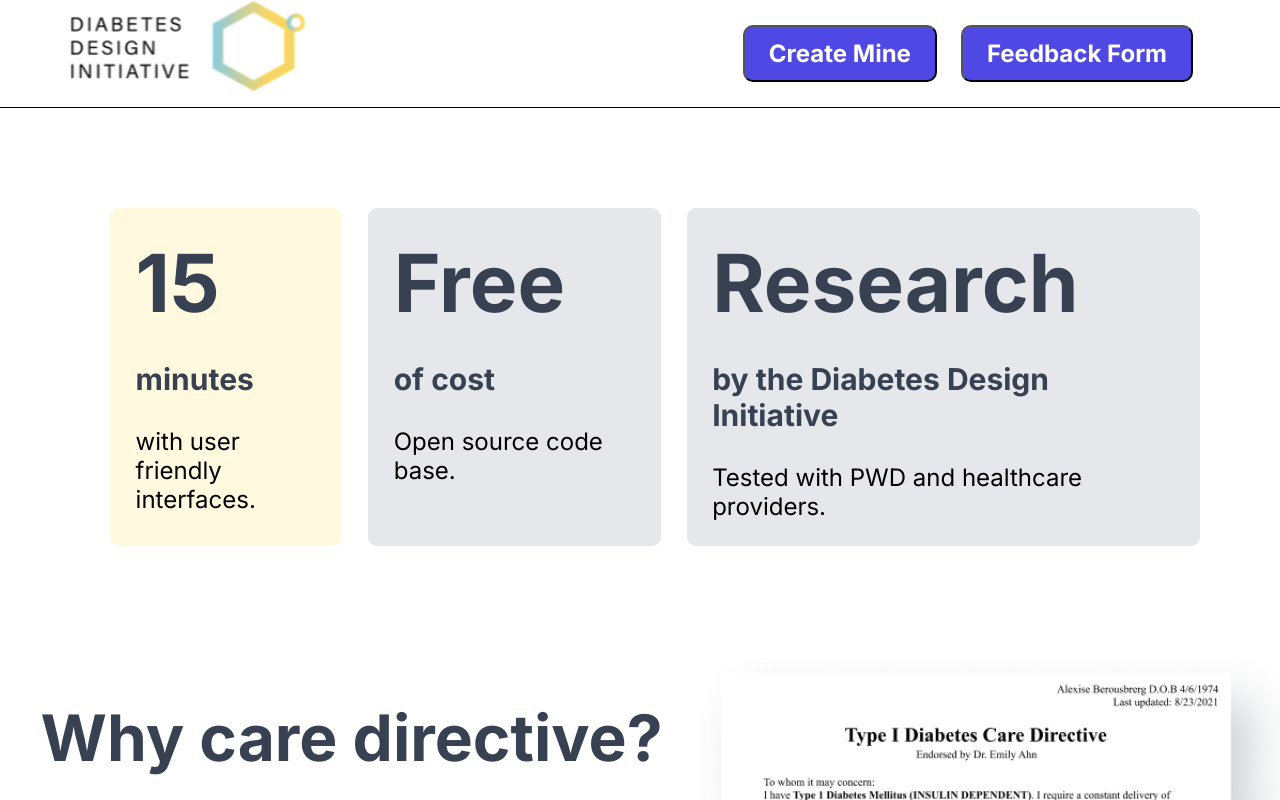
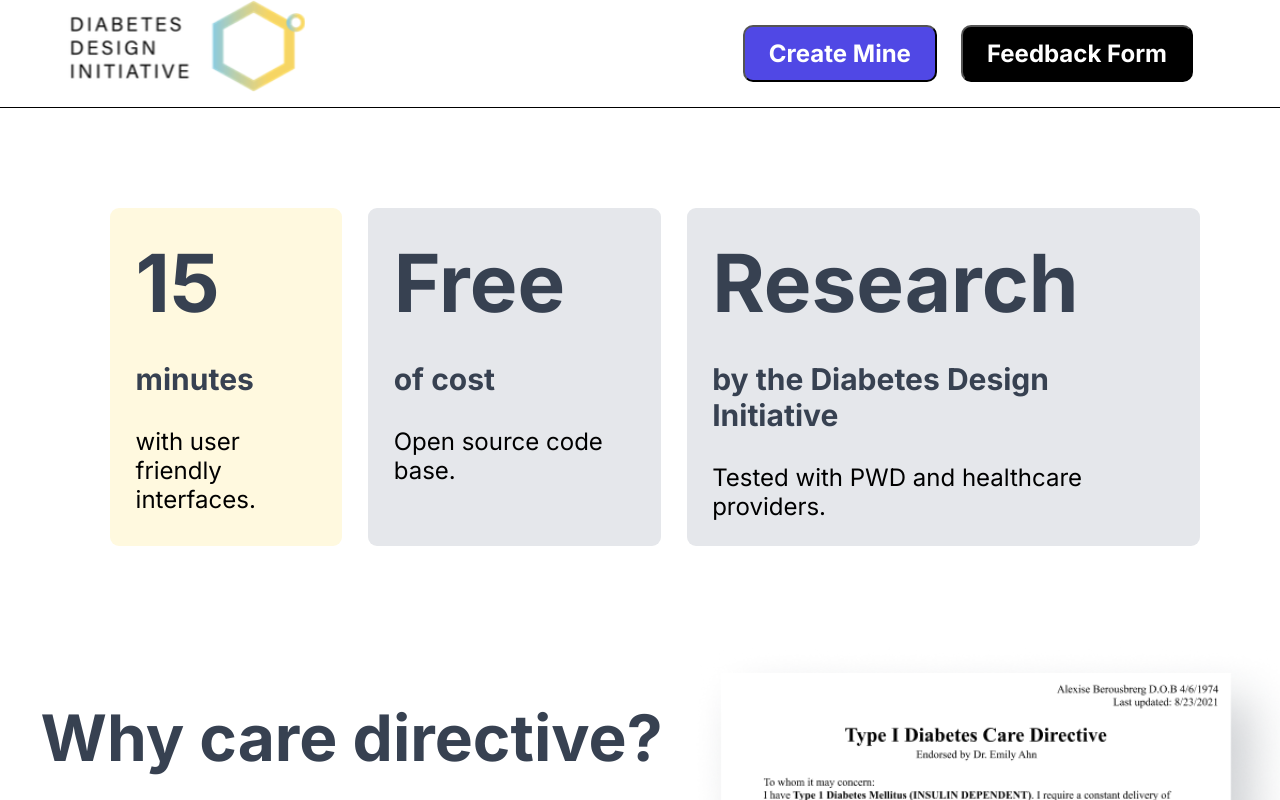
Before and after one commit to jhcode14/t1d-fall2021, a React (Create React App) app: page / in a window 1280 px wide. Shown: the top 800 px of the page. Built offline with nearby package versions, Linux system fonts and the light colour scheme.

Commit message:
add black button

```diff
--- a/src/components/Button.style.js
+++ b/src/components/Button.style.js
@@ -5,21 +5,13 @@
     Reference: https://www.youtube.com/watch?v=-FZzPHSLauc
 
     TODO:
-    - Import Inter font
-    - Adjust background color when hovering
+    - Animation when hovering
+    - Resizeable button
 */
 
 import styled from 'styled-components'
 
 
-/*
-    (Incomplete)
-    To use this Button component, you will need to manually set the
-    size of the button.
-
-    Command for turning default value to mannually set value.
-    ${(props) => props.name}
-*/
 export const Button = styled.button`
     width: 291 px;
     height: 53 px;
@@ -48,3 +40,32 @@ export const Button = styled.button`
         background-color: #6D66E5;
     }
 `;
+
+export const BlackButton = styled.button`
+    width: 291 px;
+    height: 53 px;
+    left: 897px;
+    top: 25px;
+    border-radius: 10px;
+
+
+    font-family: Inter;
+    font-style: normal;
+    font-weight: bold;
+    font-size: 24px;
+    line-height: 29px;
+    /* identical to box height */
+
+    text-align: center;
+    color: white;
+    background-color: black;
+
+    white-space: nowrap;
+    padding: 12px, 24px;
+
+
+
+    &:hover {
+        background-color: gray;
+    }
+`;
--- a/src/components/Navigation.js
+++ b/src/components/Navigation.js
@@ -7,7 +7,7 @@
 
 import React from "react";
 import { Container, Row, Col } from 'react-bootstrap';
-import { Button } from "./Button.style";
+import { Button, BlackButton } from "./Button.style";
 import "../styles/nav.css";
 
 class Navigation extends React.Component {
@@ -27,7 +27,7 @@ class Navigation extends React.Component {
                         <Button className='NButtonText'> Create Mine</Button>
                     </Col>
                     <Col>
-                        <Button className='NButtonText'> Feedback Form</Button>
+                        <BlackButton className='NButtonText'> Feedback Form</BlackButton>
                     </Col>
                 </Row>
             </Container>
```
